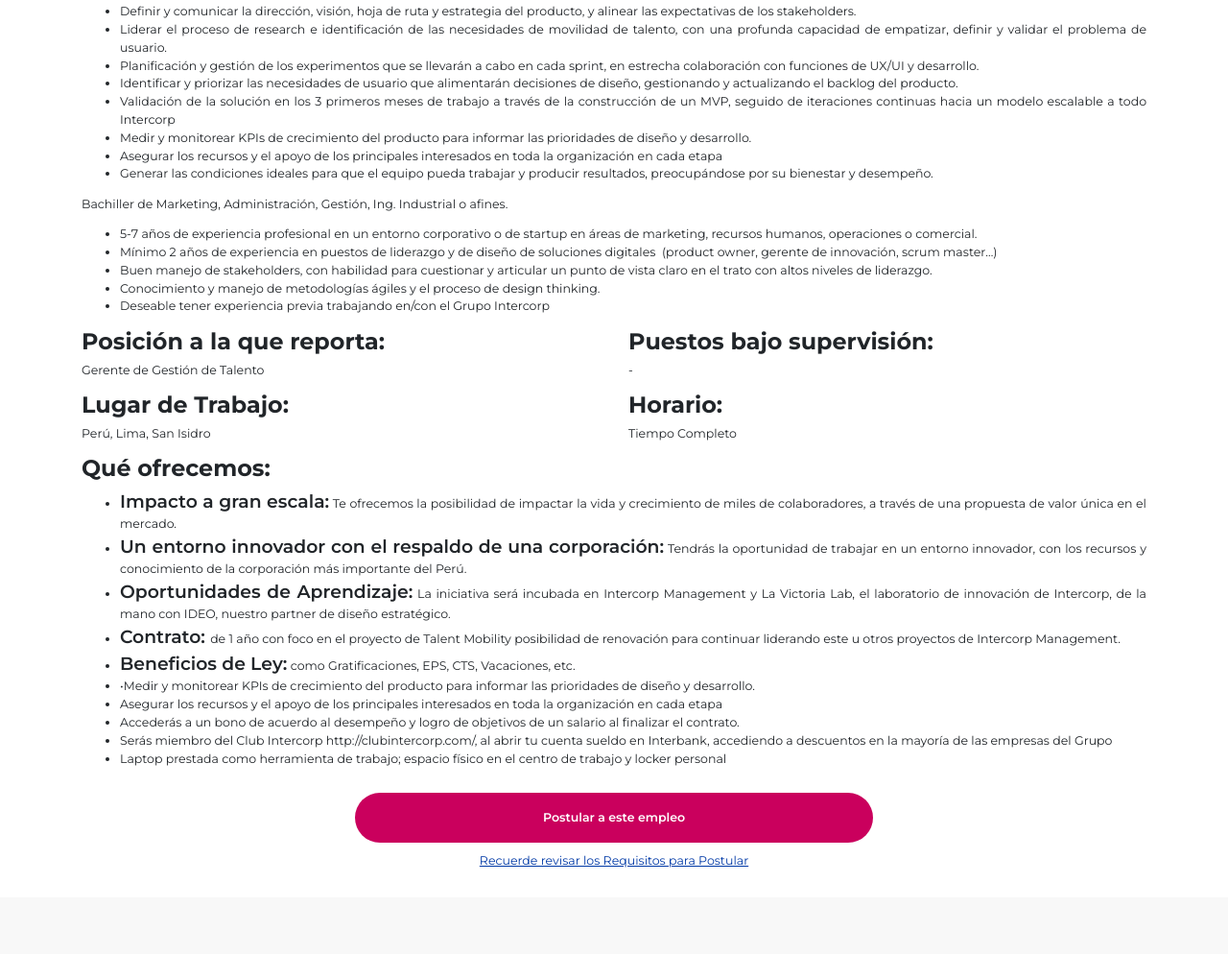
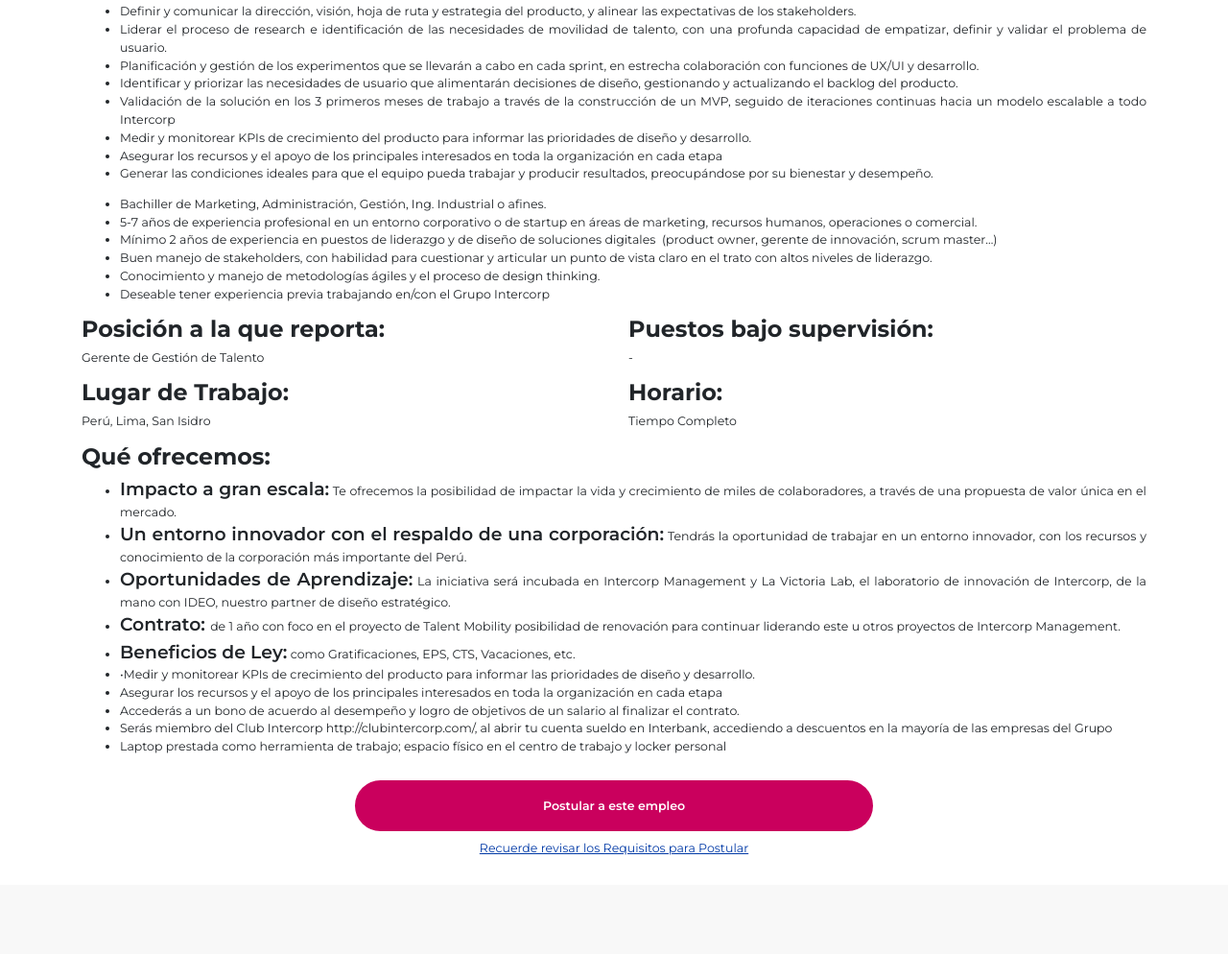
Before and after one commit to yenifergalarza/intercorp, a website: page src/crecedetalle.html in a window 1280 px wide. Shown: the part 1058-2052 px from the top of the page at 96% size. Drawn offline with nearby package versions, Linux system fonts and the light colour scheme.

Commit message:
cambios en texto

```diff
--- a/src/crecedetalle.html
+++ b/src/crecedetalle.html
@@ -219,11 +219,9 @@
                             </li>
 
                         </ul>
+                        <ul>
+                            <li class="montserrat-r"> Bachiller de Marketing, Administración, Gestión, Ing. Industrial o afines. </li>
 
-                        <p class="montserrat-r">
-                            Bachiller de Marketing, Administración, Gestión, Ing. Industrial o afines.
-                        </p>
-                        <ul>
                             <li class="montserrat-r"> 5-7 años de experiencia profesional en un entorno corporativo o de startup en áreas de marketing, recursos humanos, operaciones o comercial.</li>
                             <li class="montserrat-r"> Mínimo 2 años de experiencia en puestos de liderazgo y de diseño de soluciones digitales  (product owner, gerente de innovación, scrum master…)</li>
                             <li class="montserrat-r">Buen manejo de stakeholders, con habilidad para cuestionar y articular un punto de vista claro en el trato con altos niveles de liderazgo.</li>
```
